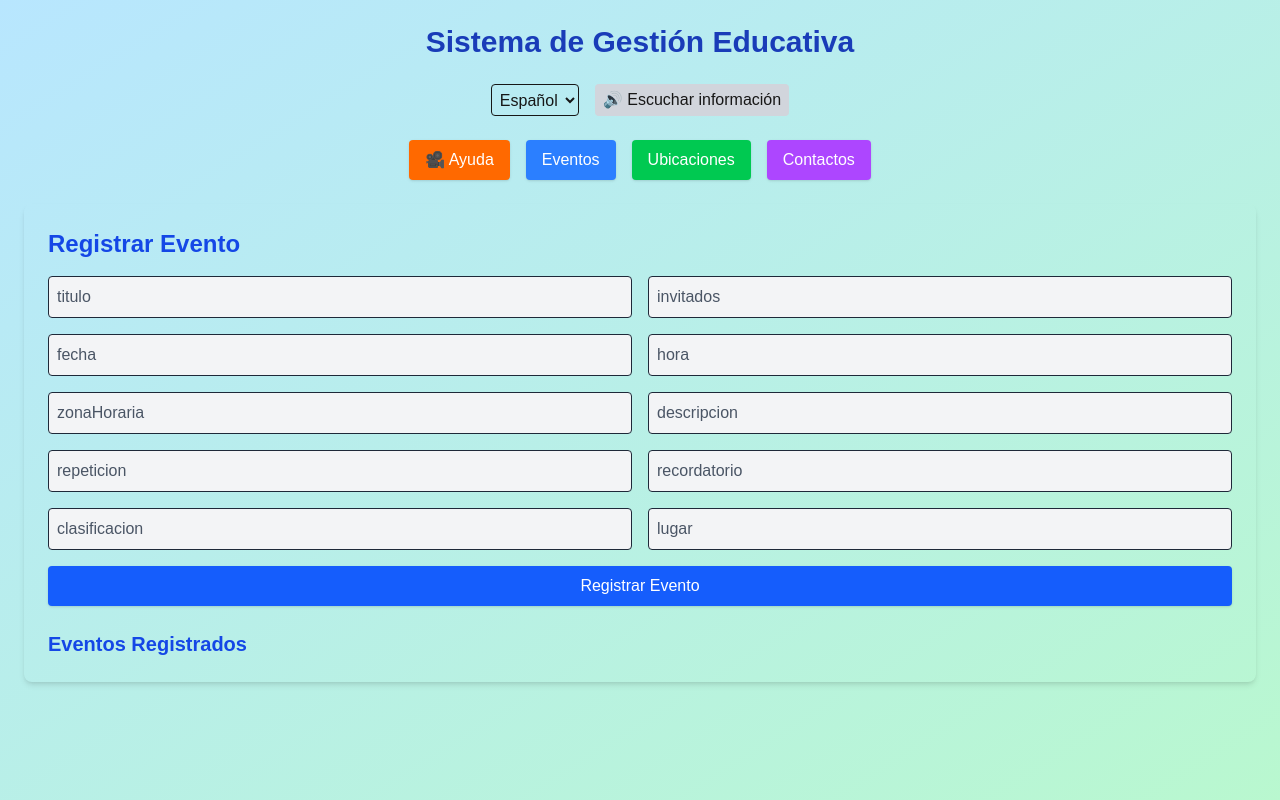
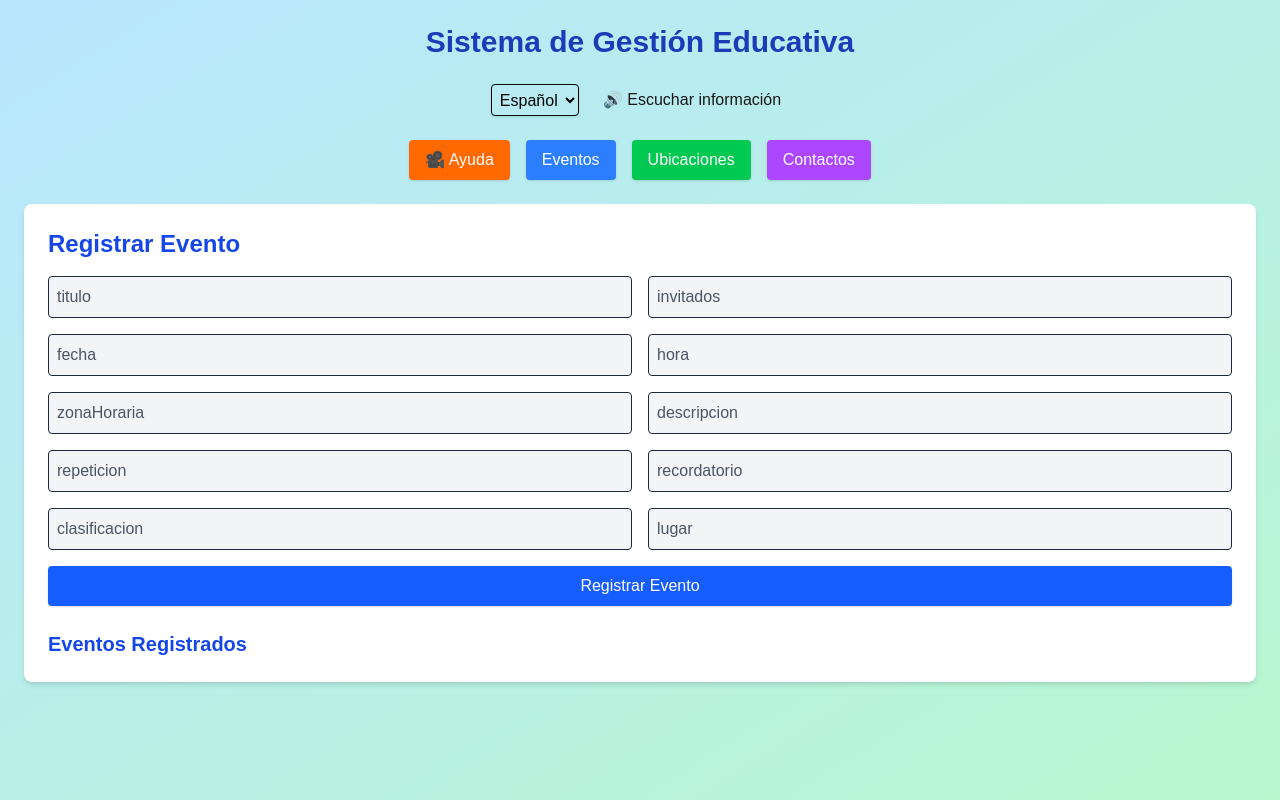
Before and after one commit to Juanitox566/eventos-institucion, a Next.js app: page / in a window 1280 px wide. Built offline with nearby package versions, Linux system fonts and the light colour scheme.

Commit message:
Update page.js

```diff
--- a/src/app/page.js
+++ b/src/app/page.js
@@ -169,11 +169,11 @@ export default function EventManagerApp() {
           <h1 className="text-3xl font-bold text-center text-blue-800">Sistema de Gestión Educativa</h1>
 
             <div className="flex justify-center space-x-4 mb-6">
-            <select value={lang} onChange={(e) => setLang(e.target.value)} className="border p-1 rounded">
+            <select value={lang} onChange={(e) => setLang(e.target.value)} className="text-black rounded shadow border p-1 rounded">
             <option value="es">Español</option>
             <option value="en">English</option>
           </select>
-          <button onClick={() => speakText(t.title)} className="px-2 py-1 bg-gray-300 rounded">🔊 {t.escuchar}</button>
+          <button onClick={() => speakText(t.title)} className="px-2 py-1 bg-brown-300 rounded">🔊 {t.escuchar}</button>
         </div>
 
       <div className="flex justify-center space-x-4">
@@ -205,7 +205,7 @@ export default function EventManagerApp() {
 )}
 
   {view === "eventos" && (
-        <div className="bg-red rounded-lg p-6 shadow-md">
+        <div className="bg-white rounded-lg p-6 shadow-md">
           <h2 className="text-2xl font-semibold text-blue-700 mb-4">Registrar Evento</h2>
           <form onSubmit={handleEventSubmit} className="grid grid-cols-1 md:grid-cols-2 gap-4">
             {Object.keys(eventForm).map((key) => (
@@ -260,6 +260,7 @@ export default function EventManagerApp() {
               <strong className="text-green-800">{loc.titulo}</strong>
               <p>Dirección: {loc.direccion}</p>
               <p>Coordenadas: {loc.coordenadas}</p>
+              className="text-black">
             </div>
           ))}
         </div>
```
